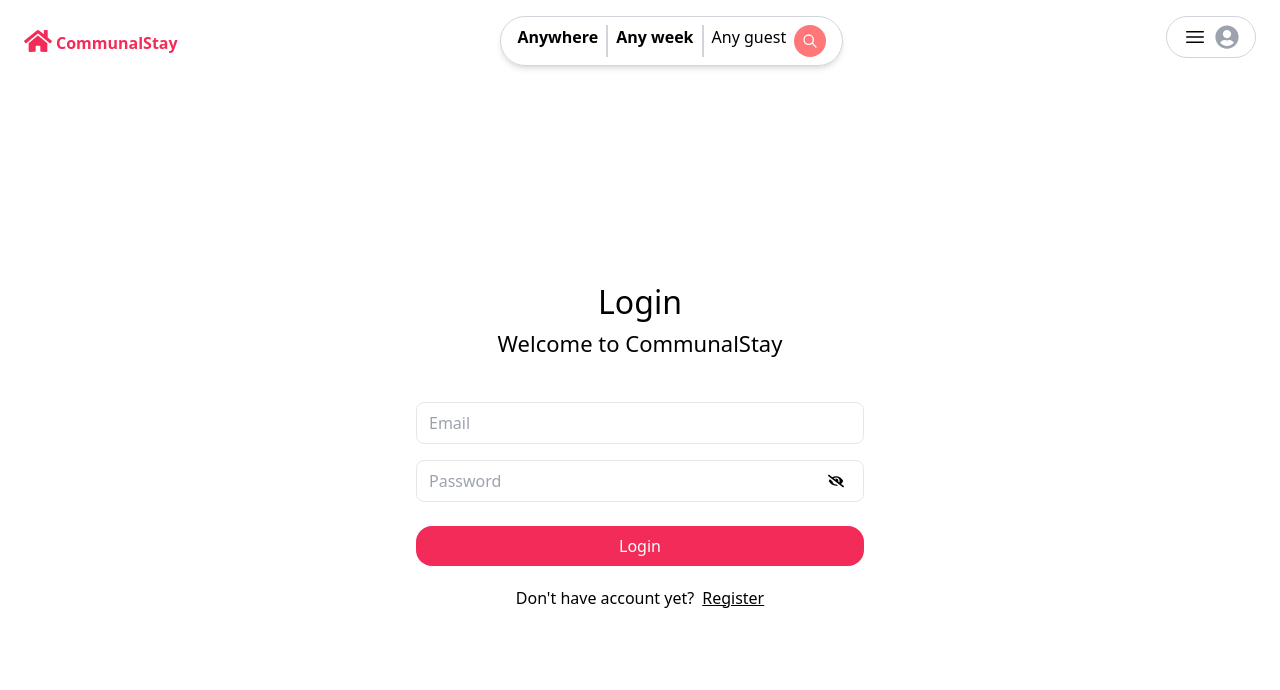
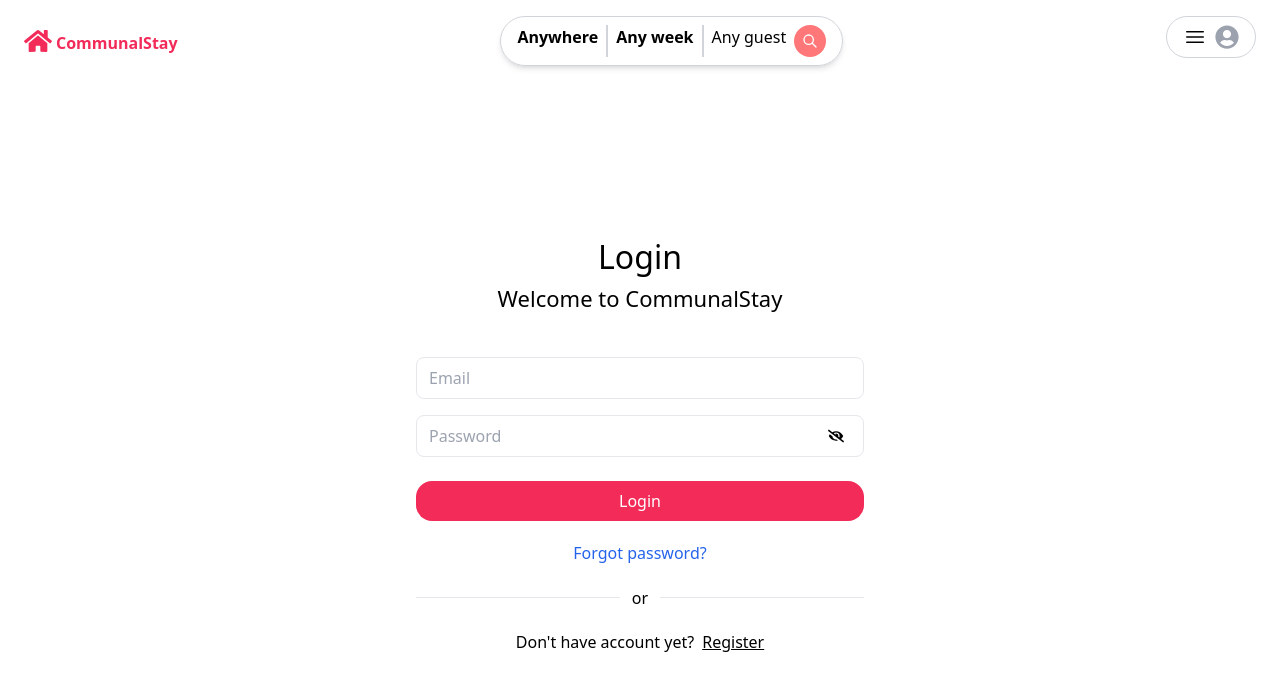
Before and after one commit to aryallaxman99/communalStay, a React (Create React App) app in the folder client/: page /login in a window 1280 px wide. Shown: the top 690 px of the page. Built offline with nearby package versions, Linux system fonts and the light colour scheme; no server answers.

Commit message:
reset password link only

```diff
--- a/client/src/Containers/Auth/Login.js
+++ b/client/src/Containers/Auth/Login.js
@@ -101,6 +101,18 @@ const Login = () => {
         </form>
 
         <p className="text-center mt-5" text-gray-500>
+          <Link
+            to={"/login/identify"}
+            className="text-blue-600 hover:underline"
+          >
+            Forgot password?
+          </Link>
+          <div class="inline-flex items-center justify-center w-full">
+            <hr class="w-full h-px my-8 bg-gray-200 border-0 " />
+            <span class="absolute px-3 -translate-x-1/2 bg-white left-1/2">
+              or
+            </span>
+          </div>
           Don't have account yet?
           <Link className="underline text-black" to={"/register"}>
             <span className="ml-2">Register</span>
--- a/client/src/utils/ChangePassword.jsx
+++ b/client/src/utils/ChangePassword.jsx
@@ -3,6 +3,7 @@ import { useFormik } from "formik";
 import * as Yup from "yup";
 import axios from "axios";
 import { toast } from "react-toastify";
+import { Link } from "react-router-dom";
 
 import ShowAndHidePassword from "../widgets/showAndHidePassword/ShowAndHidePassword";
 import FormError from "../Components/formError/FormError";
@@ -53,11 +54,8 @@ const ChangePassword = () => {
     <div>
       <div className="flex flex-col items-center justify-center py-8">
         <h3>Change Password</h3>
-
-        <form
-          onSubmit={handleSubmit}
-          className="w-full sm:max-w-sm sm:p-8 space-y-5"
-        >
+        <div className="mt-4 border dark:border-gray rounded-lg w-full sm:max-w-sm sm:p-8 space-y-5">
+          <form onSubmit={handleSubmit} className="space-y-4 md:space-y-5">
             <ShowAndHidePassword
               id="currentPassword"
               placeholder="Current Password"
@@ -89,6 +87,12 @@ const ChangePassword = () => {
             </Button>
           </form>
         </div>
+        <div className="mt-4">
+          <Link to={"/resetPassword"} className="font-medium text-blue-600">
+            Forgot password?
+          </Link>
+        </div>
+      </div>
     </div>
   );
 };
```
Lines whose indentation alone changed are shown as unchanged.
